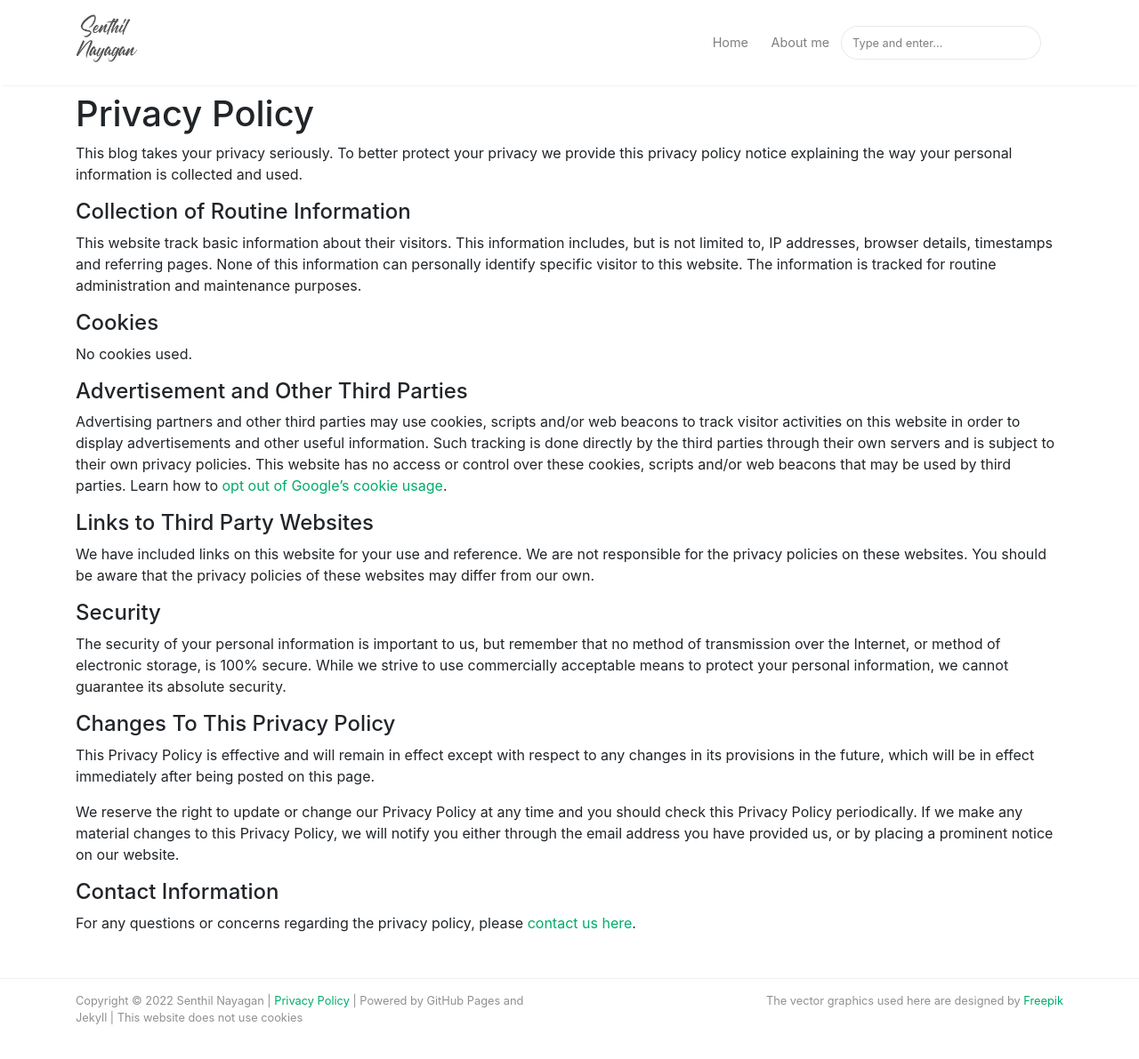
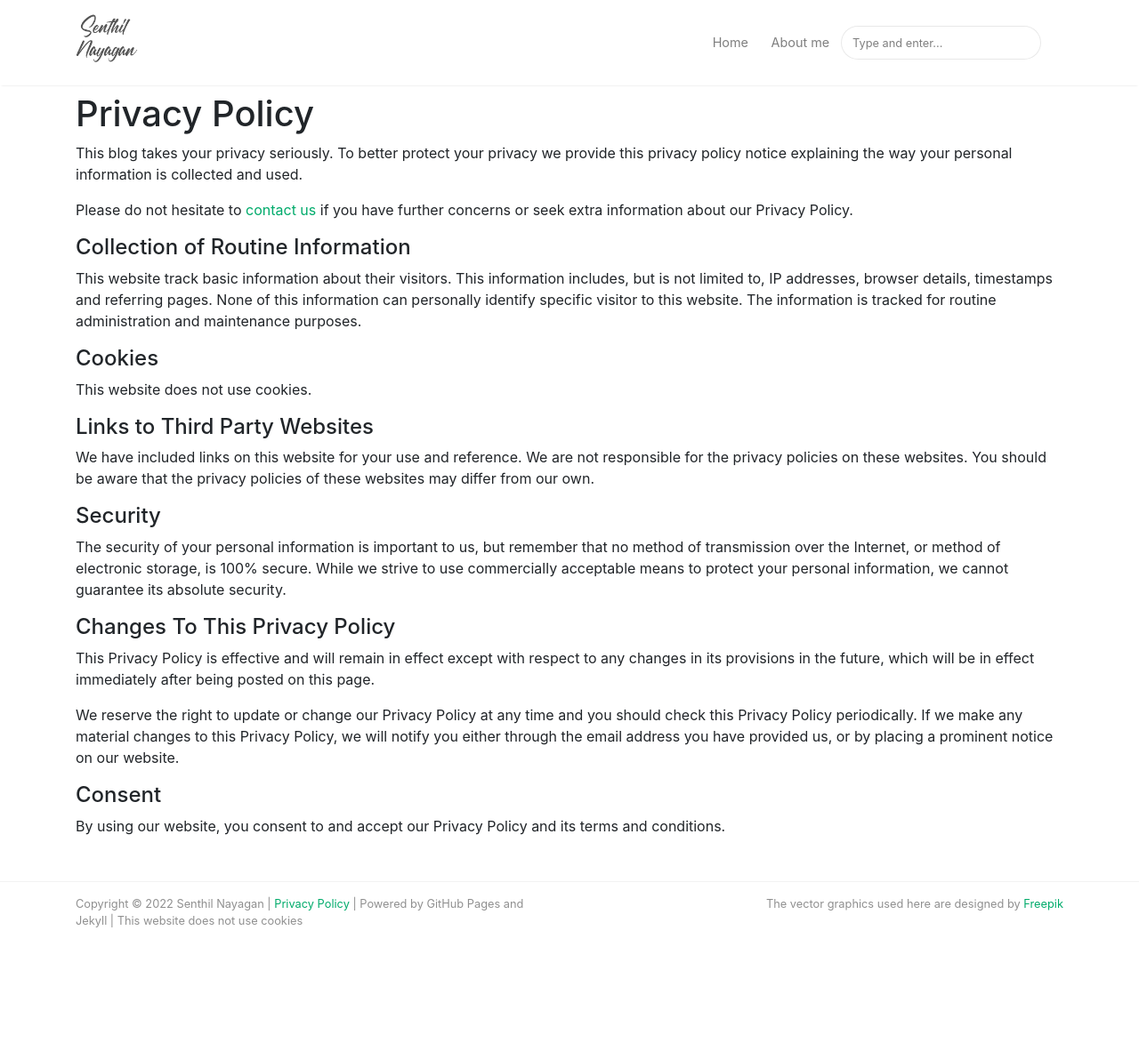
Before and after one commit to SenthilNayagan/senthilnayagan.github.io, a Jekyll site: the page built from _pages/privacy-policy.md, in a window 1280 px wide and 1228 px high. Shown: the top 1191 px of the window at 89% size. Built offline with Jekyll 4.4.1, drawn with Linux system fonts in a browser that asks for light colours; nearby versions of some CDN libraries.

Commit message:
Changes to Privacy Policy

```diff
--- a/_pages/privacy-policy.md
+++ b/_pages/privacy-policy.md
@@ -5,6 +5,8 @@ permalink: "/privacy-policy.html"
 ---
 
 This blog takes your privacy seriously. To better protect your privacy we provide this privacy policy notice explaining the way your personal information is collected and used.
+
+Please do not hesitate to [contact us]({{site.baseurl}}/contact.html) if you have further concerns or seek extra information about our Privacy Policy.
 
 
 #### Collection of Routine Information
@@ -14,12 +16,7 @@ This website track basic information about their visitors. This information incl
 
 #### Cookies
 
-No cookies used.
-
-
-#### Advertisement and Other Third Parties
-
-Advertising partners and other third parties may use cookies, scripts and/or web beacons to track visitor activities on this website in order to display advertisements and other useful information. Such tracking is done directly by the third parties through their own servers and is subject to their own privacy policies. This website has no access or control over these cookies, scripts and/or web beacons that may be used by third parties. Learn how to [opt out of Google’s cookie usage](http://www.google.com/privacy_ads.html){:target="_blank"}.
+This website does not use cookies.
 
 
 #### Links to Third Party Websites
@@ -39,6 +36,6 @@ This Privacy Policy is effective and will remain in effect except with respect t
 We reserve the right to update or change our Privacy Policy at any time and you should check this Privacy Policy periodically. If we make any material changes to this Privacy Policy, we will notify you either through the email address you have provided us, or by placing a prominent notice on our website.
 
 
-#### Contact Information
+#### Consent
 
-For any questions or concerns regarding the privacy policy, please [contact us here]({{site.baseurl}}/contact.html).
+By using our website, you consent to and accept our Privacy Policy and its terms and conditions.
--- a/_posts/data-management/data-engineering/2022-07-24-data-engineering-introduction.markdown
+++ b/_posts/data-management/data-engineering/2022-07-24-data-engineering-introduction.markdown
@@ -59,3 +59,8 @@ Depending on the business requirements, data transformation might be a fairly co
 - Volume (size), variety (types), and breadth (how many) of data sources
 - Complexity of business requirements
 - Frequency of data ingestion
+
+### Presentation
+Presentation is the stage where transformation outcomes are stored. This stage could be one of the following:
+- **Intermediate** - This is where the intermediate results of the transformations are kept, and it is referred to as the *silver-layer* in data lakes and data warehouses.
+- **Final** - This is where the final outputs of the transformations are kept, and it is referred to as the *gold-layer* in data lakes and data warehouses.
--- a/_posts/data-management/data-engineering/data-lake-and-lakehouse/2022-07-25-introduction-to-data-lake.markdown
+++ b/_posts/data-management/data-engineering/data-lake-and-lakehouse/2022-07-25-introduction-to-data-lake.markdown
@@ -9,7 +9,7 @@ tags: ["data-engineering", "big-data", "data-lake", "lakehouse"]
 categories: data-engineering data-lake
 permalink: /:categories/:title
 featured: false
-hidden: false
+hidden: true
 ---
 
 # Data lake trade-offs
```
